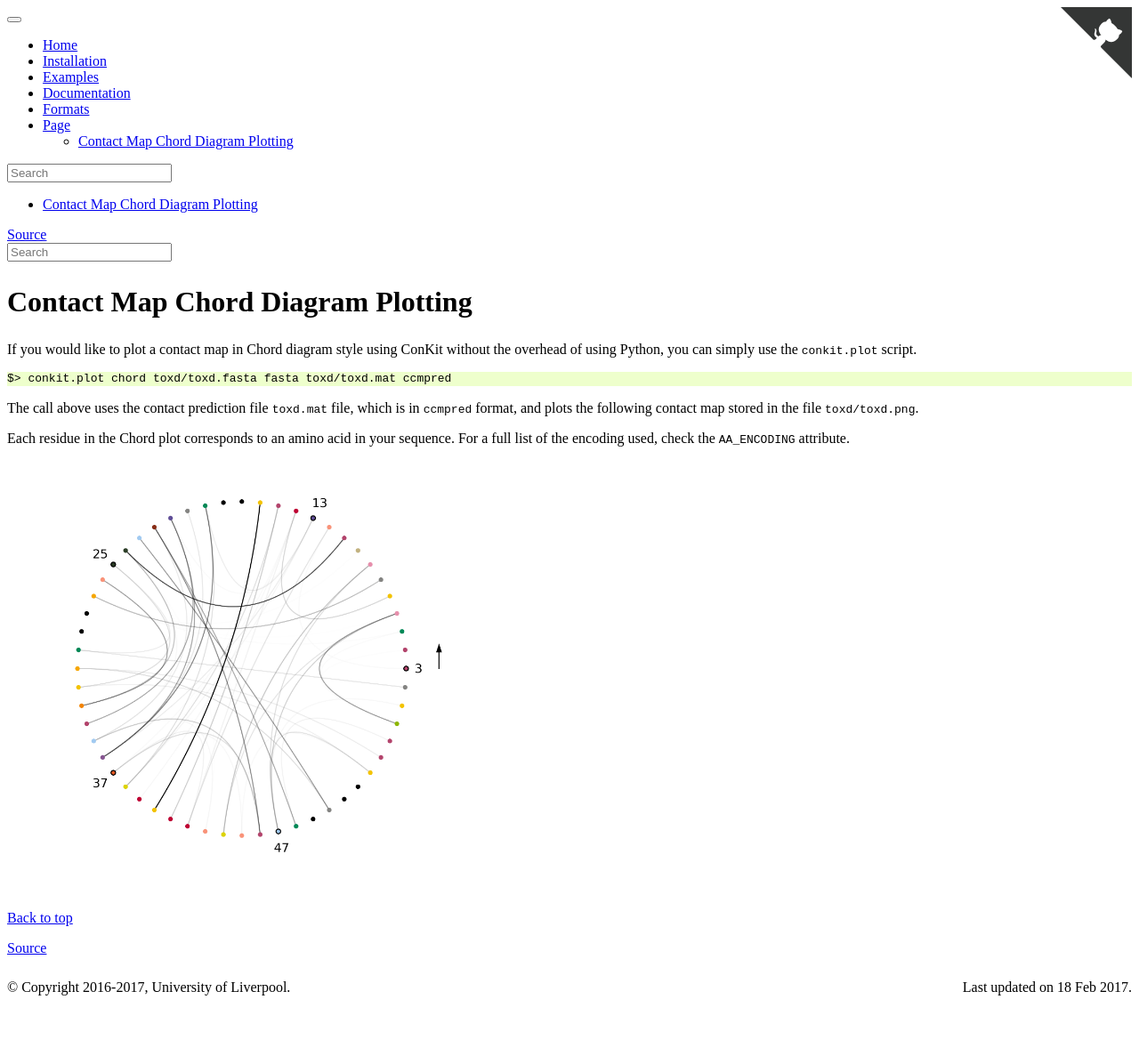
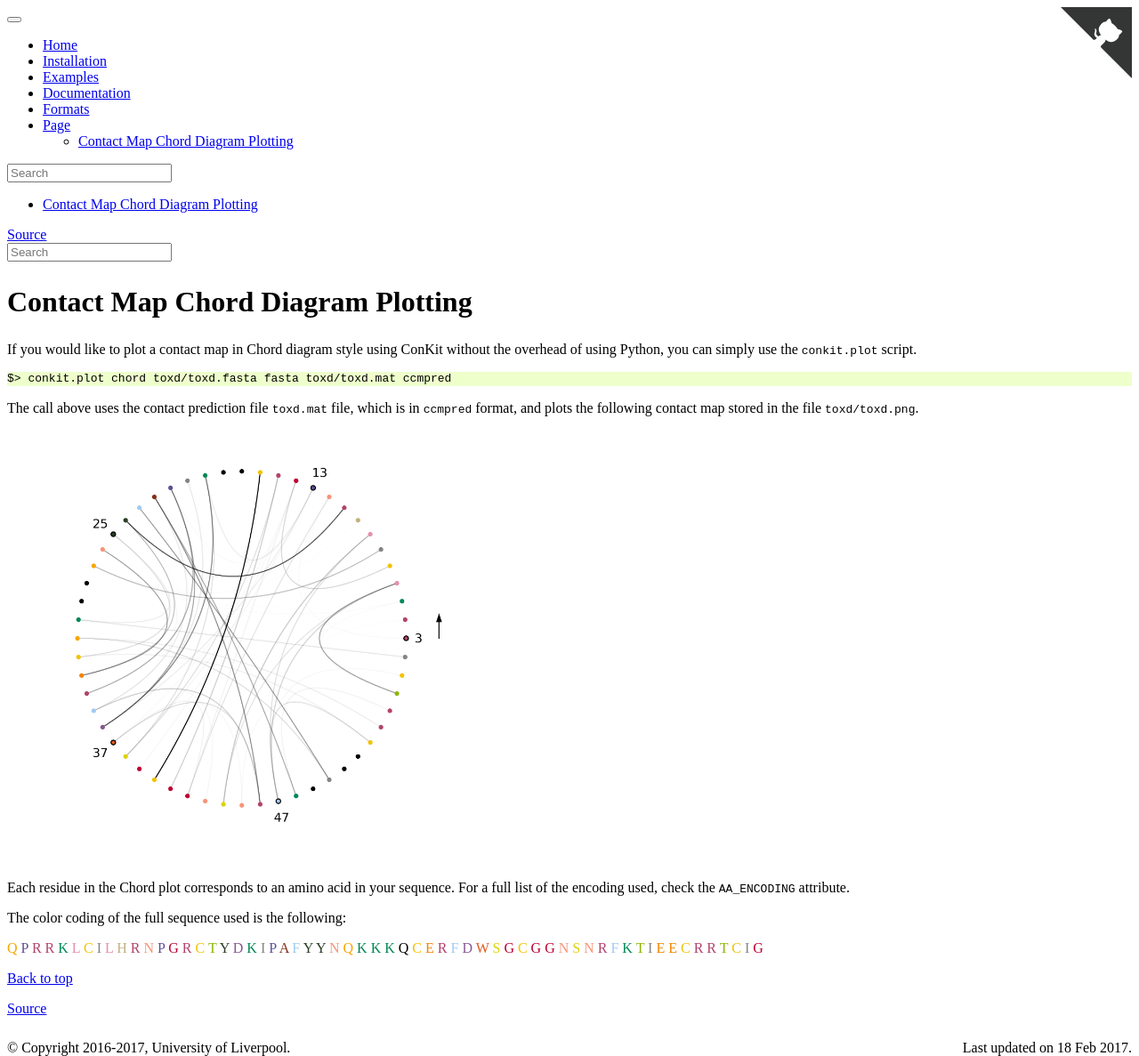
Before and after one commit to rigdenlab/conkit, a Sphinx documentation site: the page built from docs/examples/rst/script_plot_chord.rst, in a window 1280 px wide. Shown: the whole page at 89% size. Built offline with Sphinx 7.4.7, drawn with Linux system fonts in a browser that asks for light colours; before the commit the page ends 1119 px from its top, so only the background shows below that.

Commit message:
amino acid sequence with color coding added to example

```diff
--- a/docs/_static/custom.css
+++ b/docs/_static/custom.css
@@ -6,18 +6,6 @@
  * Date:      01/01/2017
  * Copyright: University of Liverpool
  */
-.navbar-collapse {
-padding-right: 0px;
-padding-left: 0px;
-}
-
-.nav > li > a {
-padding: 15px 30px 15px 0px;
-}
-
-.headerlink {
-visibility: hidden;
-}
 
 dd {
 margin-left: 30px;
@@ -43,3 +31,39 @@ img {
 max-width: 100%;
 max-height: 100%;
 }
+
+.navbar-collapse {
+padding-right: 0px;
+padding-left: 0px;
+}
+
+.nav > li > a {
+padding: 15px 30px 15px 0px;
+}
+
+.headerlink {
+visibility: hidden;
+}
+
+/* Amino acid colors */
+.ala {color: #882D17;}
+.cys {color: #F3C300;}
+.asp {color: #875692;}
+.glu {color: #F38400;}
+.phe {color: #A1CAF1;}
+.gly {color: #BE0032;}
+.his {color: #C2B280;}
+.ile {color: #848482;}
+.lys {color: #008856;}
+.leu {color: #E68FAC;}
+.met {color: #0067A5;}
+.asn {color: #F99379;}
+.pro {color: #604E97;}
+.gln {color: #F6A600;}
+.arg {color: #B3446C;}
+.ser {color: #DCD300;}
+.thr {color: #8DB600;}
+.val {color: #654522;}
+.trp {color: #E25822;}
+.tyr {color: #2B3D26;}
+.unk {color: #000000;}
--- a/docs/examples/rst/script_plot_chord.rst
+++ b/docs/examples/rst/script_plot_chord.rst
@@ -10,8 +10,34 @@ If you would like to plot a contact map in Chord diagram style using ConKit with
 
 The call above uses the contact prediction file ``toxd.mat`` file, which is in ``ccmpred`` format, and plots the following contact map stored in the file ``toxd/toxd.png``.
 
-Each residue in the Chord plot corresponds to an amino acid in your sequence. For a full list of the encoding used, check the :obj:`AA_ENCODING <conkit.plot.ContactMapChordPlot.ContactMapChordFigure.AA_ENCODING>` attribute.
-
 .. image:: ../images/toxd_chord_simple.png
    :alt: Toxd Chord Simple
    :width: 500px
+
+Each residue in the Chord plot corresponds to an amino acid in your sequence. For a full list of the encoding used, check the :obj:`AA_ENCODING <conkit.plot.ContactMapChordPlot.ContactMapChordFigure.AA_ENCODING>` attribute.
+
+.. role:: ala
+.. role:: cys
+.. role:: asp
+.. role:: glu
+.. role:: phe
+.. role:: gly
+.. role:: his
+.. role:: ile
+.. role:: lys
+.. role:: leu
+.. role:: met
+.. role:: asn
+.. role:: pro
+.. role:: gln
+.. role:: arg
+.. role:: ser
+.. role:: thr
+.. role:: val
+.. role:: trp
+.. role:: tyr
+.. role:: unk
+
+The color coding of the full sequence used is the following:
+
+:gln:`Q` :pro:`P` :arg:`R` :arg:`R` :lys:`K` :leu:`L` :cys:`C` :ile:`I` :leu:`L` :his:`H` :arg:`R` :asn:`N` :pro:`P` :gly:`G` :arg:`R` :cys:`C` :thr:`T` :tyr:`Y` :asp:`D` :lys:`K` :ile:`I` :pro:`P` :ala:`A` :phe:`F` :tyr:`Y` :tyr:`Y` :asn:`N` :gln:`Q` :lys:`K` :lys:`K` :lys:`K` Q :cys:`C` :glu:`E` :arg:`R` :phe:`F` :asp:`D` :trp:`W` :ser:`S` :gly:`G` :cys:`C` :gly:`G` :gly:`G` :asn:`N` :ser:`S` :asn:`N` :arg:`R` :phe:`F` :lys:`K` :thr:`T` :ile:`I` :glu:`E` :glu:`E` :cys:`C` :arg:`R` :arg:`R` :thr:`T` :cys:`C` :ile:`I` :gly:`G`
```
Also changed, not shown: docs/examples/rst/python_plot_chord.rst (+28 -2 lines).
